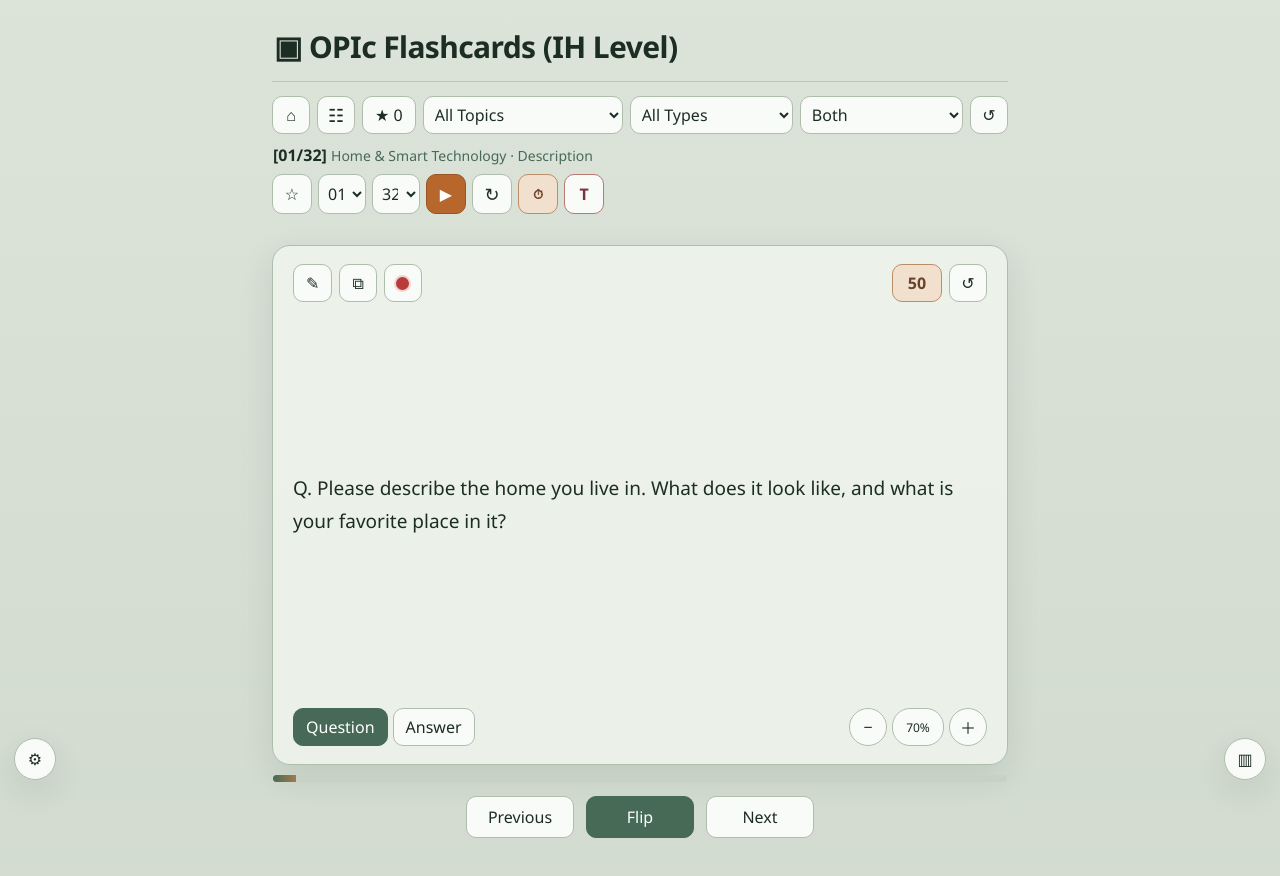
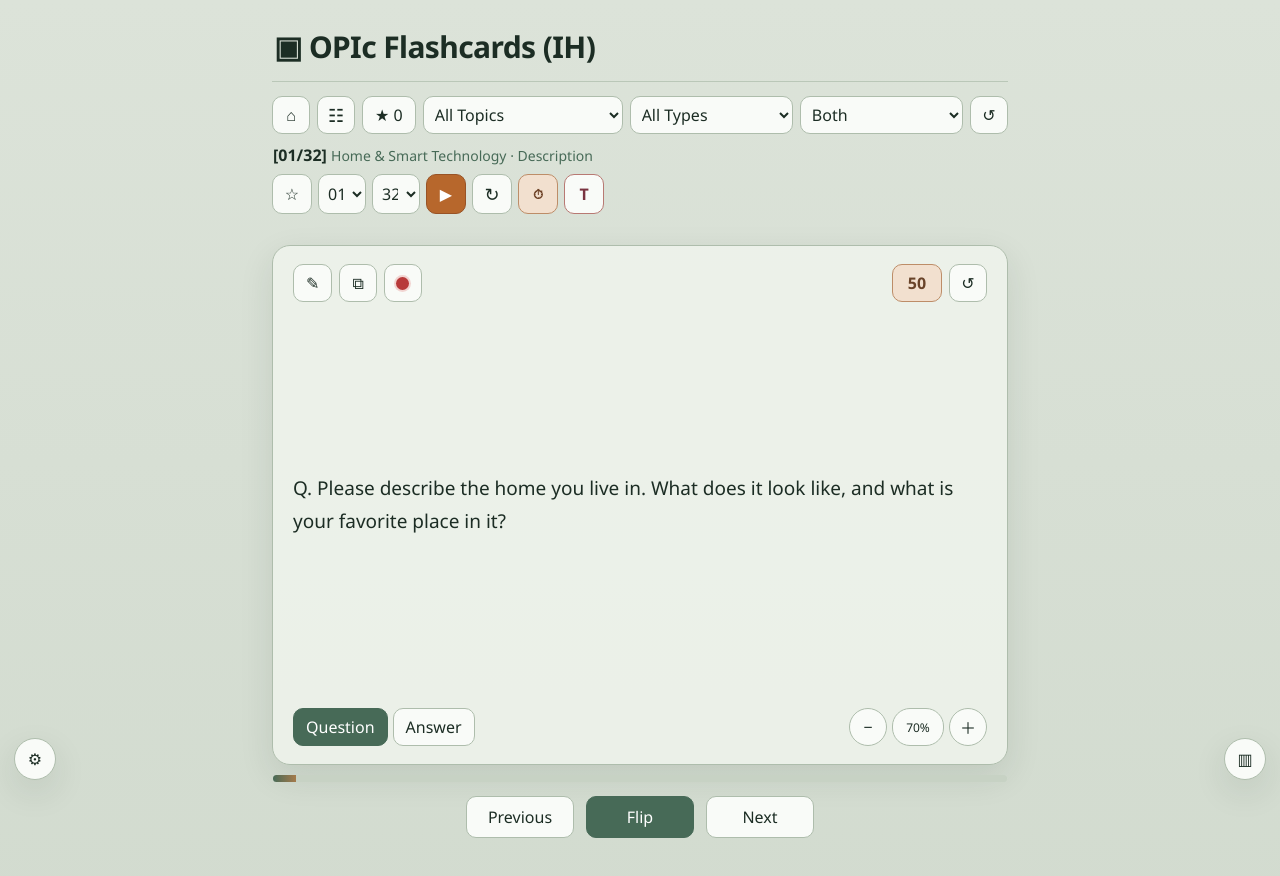
Before and after one commit to whitebell1/OPIc, a plain HTML site: page OPIc_IH_Flashcards.html in a window 1280 px wide. Drawn offline with Linux system fonts and the light colour scheme.

Commit message:
Shorten OPIc flashcard title

```diff
--- a/OPIc_IH_Flashcards.html
+++ b/OPIc_IH_Flashcards.html
@@ -4,7 +4,7 @@
   <meta charset="utf-8">
   <meta name="viewport" content="width=device-width,initial-scale=1,maximum-scale=1">
   <meta name="theme-color" content="#dce3d9">
-  <title>▣ OPIc Flashcards (IH Level)</title>
+  <title>▣ OPIc Flashcards (IH)</title>
   <link rel="icon" href="./opic-favicon.svg" type="image/svg+xml">
   <link rel="preconnect" href="https://fonts.googleapis.com">
   <link rel="preconnect" href="https://fonts.gstatic.com" crossorigin>
@@ -26,7 +26,7 @@
 <body>
 <div class="app">
   <header>
-    <h1>▣ OPIc Flashcards (IH Level)</h1>
+    <h1>▣ OPIc Flashcards (IH)</h1>
   </header>
 
   <section class="toolbar" aria-label="Filters">
```
